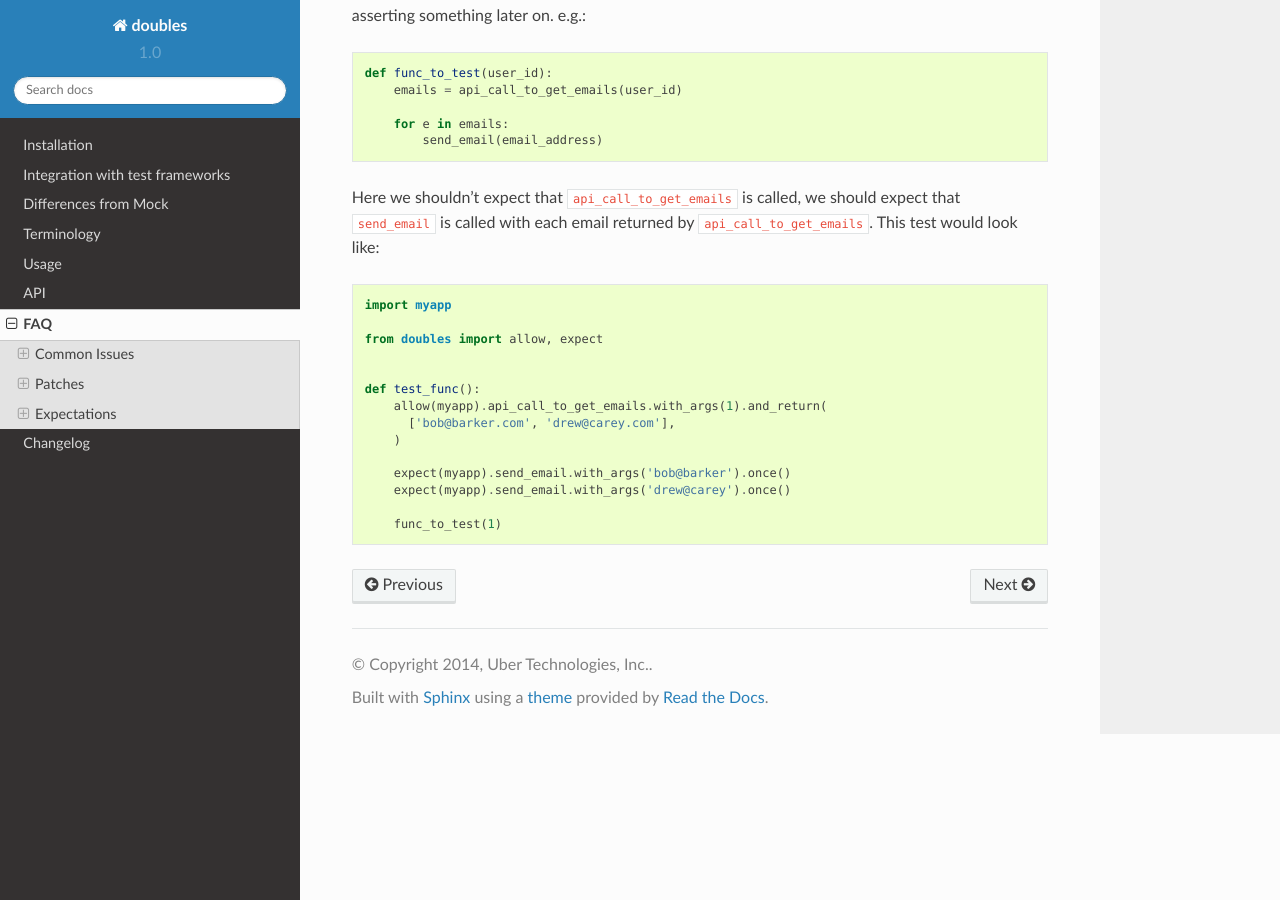
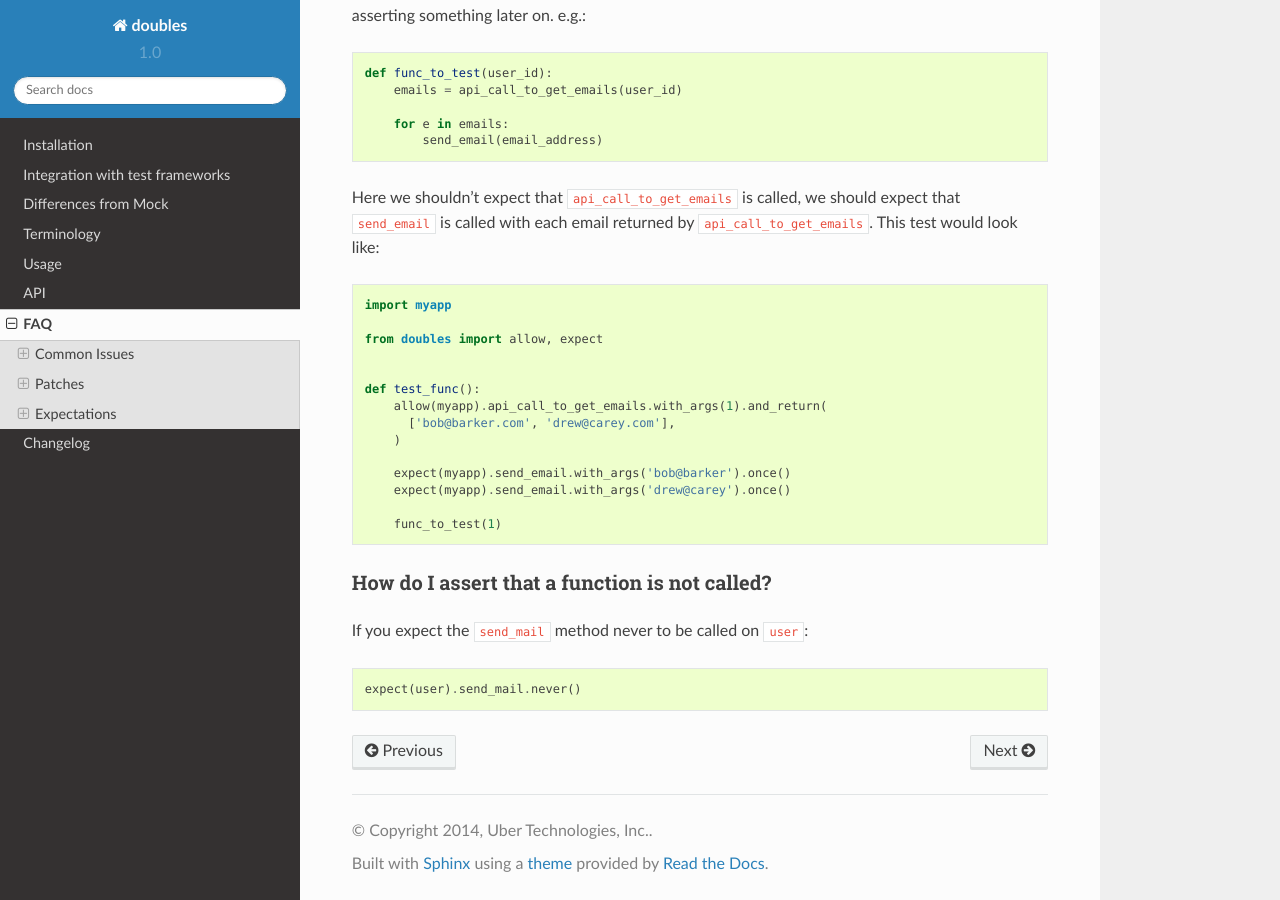
Before and after one commit to uber/doubles, a Sphinx documentation site: the page built from docs/source/faq.rst, in a window 1280 px wide and 900 px high, scrolled down 2169 px. Built offline with Sphinx 7.4.7 and the Read the Docs theme 2.0.0, drawn with Linux system fonts in a browser that asks for light colours.

Commit message:
Add FAQ about expecting something not to be called

```diff
--- a/docs/source/faq.rst
+++ b/docs/source/faq.rst
@@ -93,7 +93,7 @@ Expectations
 
 
 Why can't an expectation return a value?
----------------------------------------------
+----------------------------------------
 
 You can't.  If your function depends on the return value of the method you are mocking then you should use allow.   Then you should test that the value returned from the allow was used correctly by asserting something later on. e.g.::
 
@@ -119,3 +119,10 @@ Here we shouldn't expect that ``api_call_to_get_emails`` is called, we should ex
         expect(myapp).send_email.with_args('drew@carey').once()
 
         func_to_test(1)
+
+How do I assert that a function is not called?
+----------------------------------------------
+
+If you expect the ``send_mail`` method never to be called on ``user``::
+
+    expect(user).send_mail.never()
```
